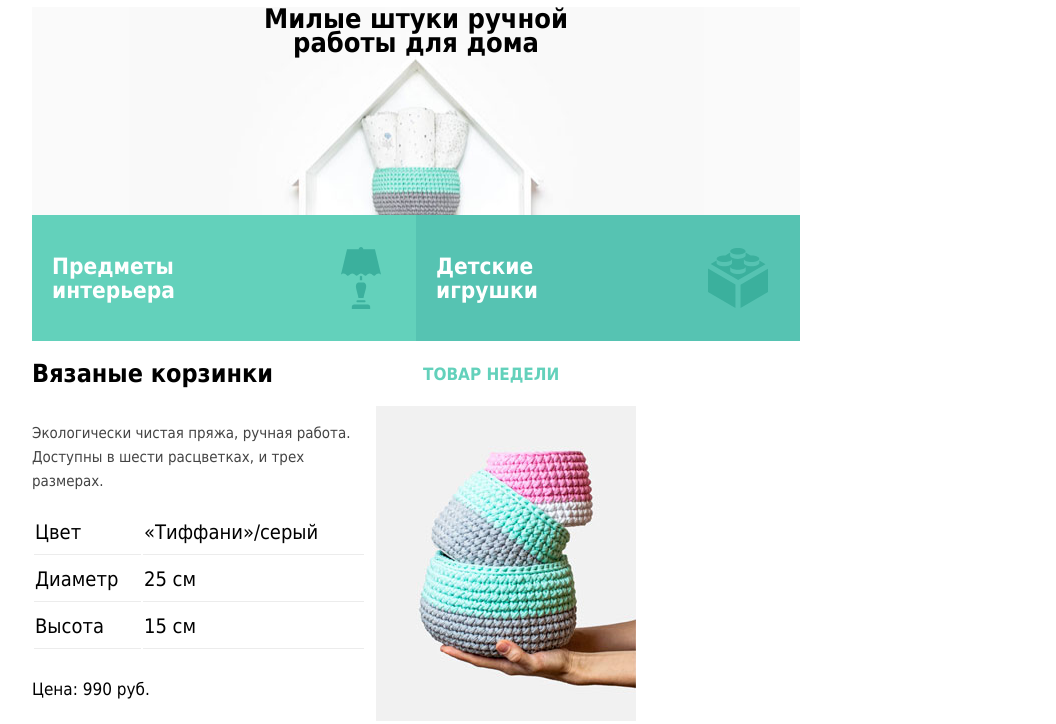
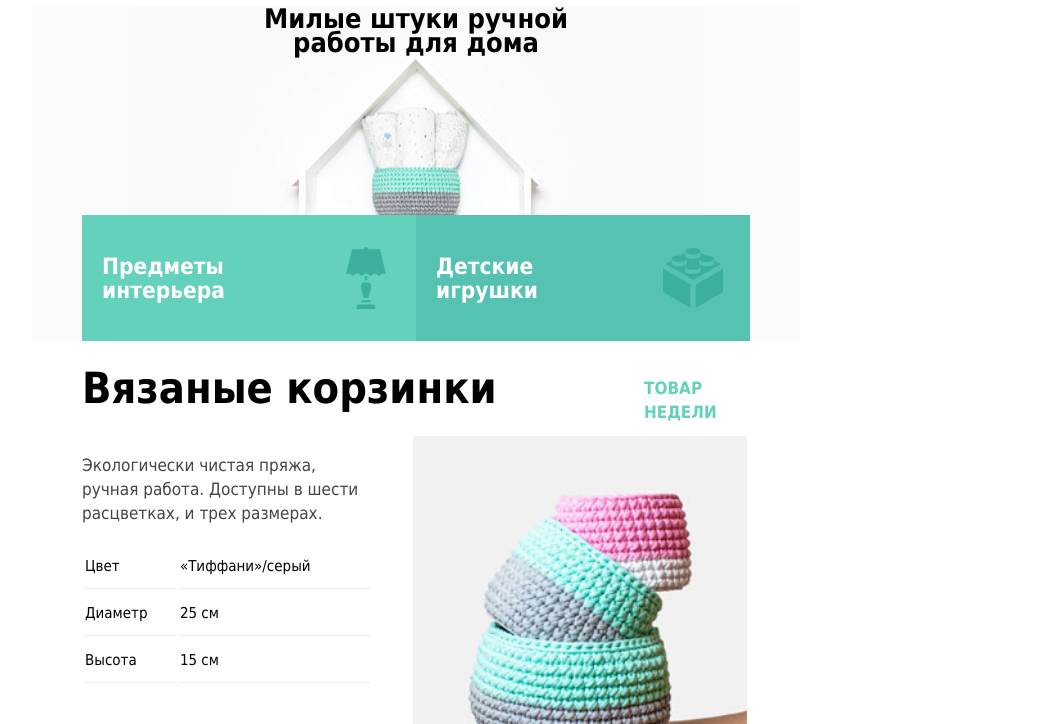
Before and after one commit to nlv-nki/104699-mishka, a website: page source/index.html in a window 1280 px wide. Shown: the part 57-781 px from the top of the page, without its empty margins (224-1280 px from the left). Drawn offline with nearby package versions, Linux system fonts and the light colour scheme; files that its build step writes are made by us from their sources.

Commit message:
сетка для featured block версия tablet - готовая

```diff
--- a/source/index.html
+++ b/source/index.html
@@ -50,7 +50,7 @@
 <!-- section promo -->
 
 
- <h1>Милые штуки ручной<br>работы для дома</h1>
+<h1>Милые штуки ручной<br>работы для дома</h1>
       <div class="promo__wrap">
 
 
@@ -67,7 +67,7 @@
       <div class="featured__wrap">
         <!-- featured__wrap -->
         <h2 class="page-content__sub-title">
-          <span class="page-content__sub-title-item">Вязаные корзинки</span><br>
+          <span class="page-content__sub-title-item">Вязаные корзинки</span>
           <span class="featured__title-item">товар недели</span>
         </h2>
       <div class="featured__descr-wrap">
--- a/source/less/blocks/featured.less
+++ b/source/less/blocks/featured.less
@@ -1,5 +1,5 @@
 .featured {
-  padding: 0 20px;
+  //padding: 0 20px;
 }
 
 .featured__descr {
@@ -13,12 +13,9 @@
   font-size: 17px;
 }
 
-.featured__img {
-  text-align: center;
-}
 
 .featured__property {
-  font-size: 20px;
+  font-size: 15px;
   width: 100%;
 }
 
@@ -36,21 +33,37 @@
 }
 
 @media (min-width: 768px) {
-  .featured {
-    padding:0;
+  .featured__wrap {
+    margin: 0 auto;
+    width: 668px;
+    position:relative;
   }
+
   .featured__descr-wrap {
     flex-wrap: wrap;
     display: flex;
+    position:relative;
   }
+  .featured__title-item {
+    right: 26px;
+    position: absolute;
+    width: 80px;
+  }
+
   .featured__descr-inner {
-    width:334px;
+    width:290px;
+    margin-right: 41px;
   }
-  .featured__img {
-    margin: 0 10px;
+
+  .featured__descr-inner p {
+    font-size:17px;
+  }
+
+  .featured__img img{
+    width: 334px;
   }
   .featured__descr-price-info {
-    position: relative;
-    bottom: 50px;
+    position: absolute;
+    bottom: 5px;
   }
 }
--- a/source/less/blocks/page-content.less
+++ b/source/less/blocks/page-content.less
@@ -15,9 +15,10 @@
 
   .page-content__sub-title {
     display:flex;
+    font-size: 43px;
   }
 
   .page-content__sub-title span{
-    margin-right: 150px;
+    //margin-right: 150px;
   }
 }
--- a/source/less/blocks/promo.less
+++ b/source/less/blocks/promo.less
@@ -32,7 +32,9 @@
 
 @media (min-width: 768px) {
   .promo__wrap {
-    display:flex;
+  display:flex;
+  margin: 0 auto;
+  width: 668px;
   }
 
 .promo__item {
```
Also changed, not shown: source/less/blocks/about.less (line endings or trailing spaces), source/less/blocks/product.less (line endings or trailing spaces).
